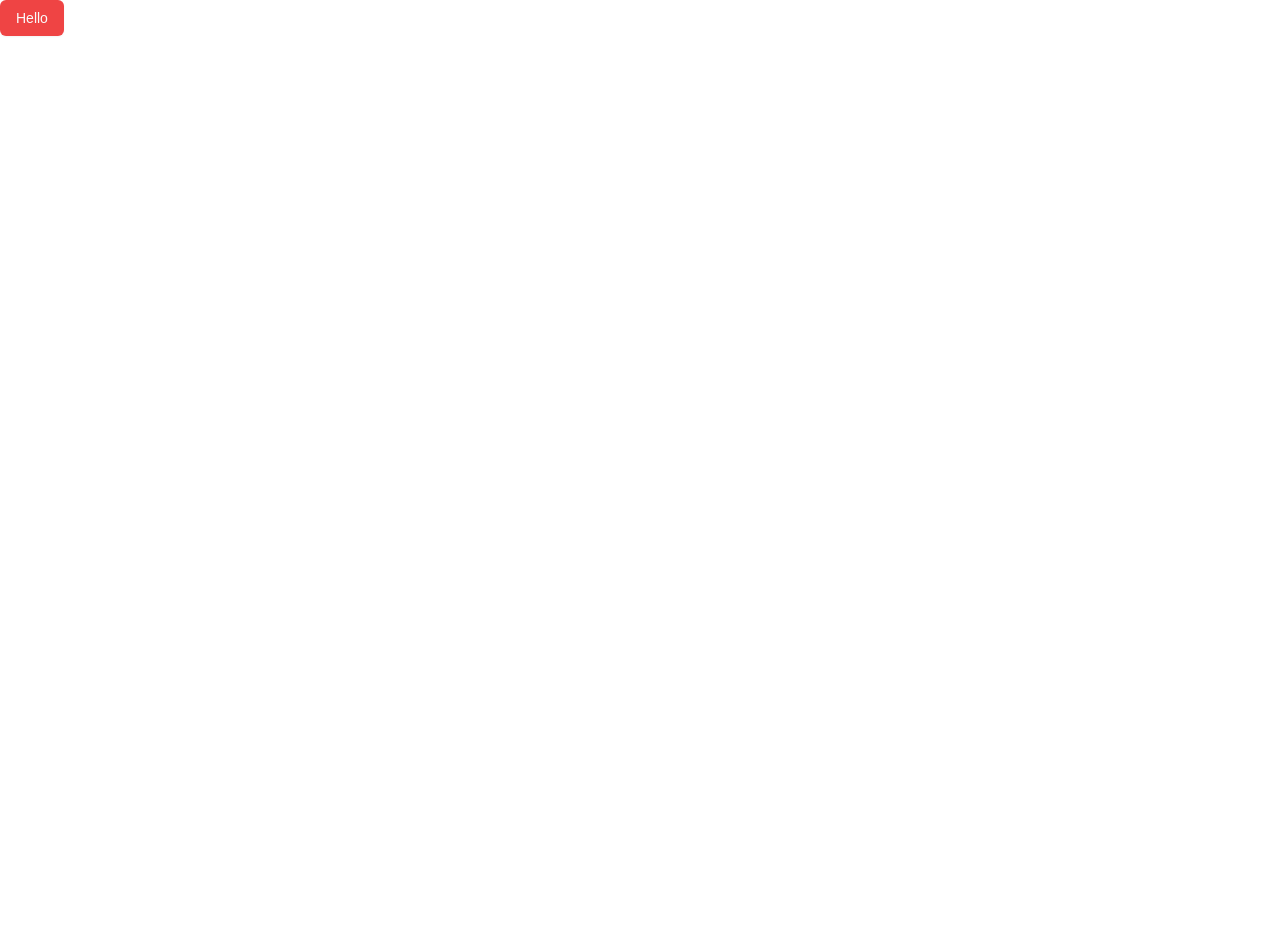
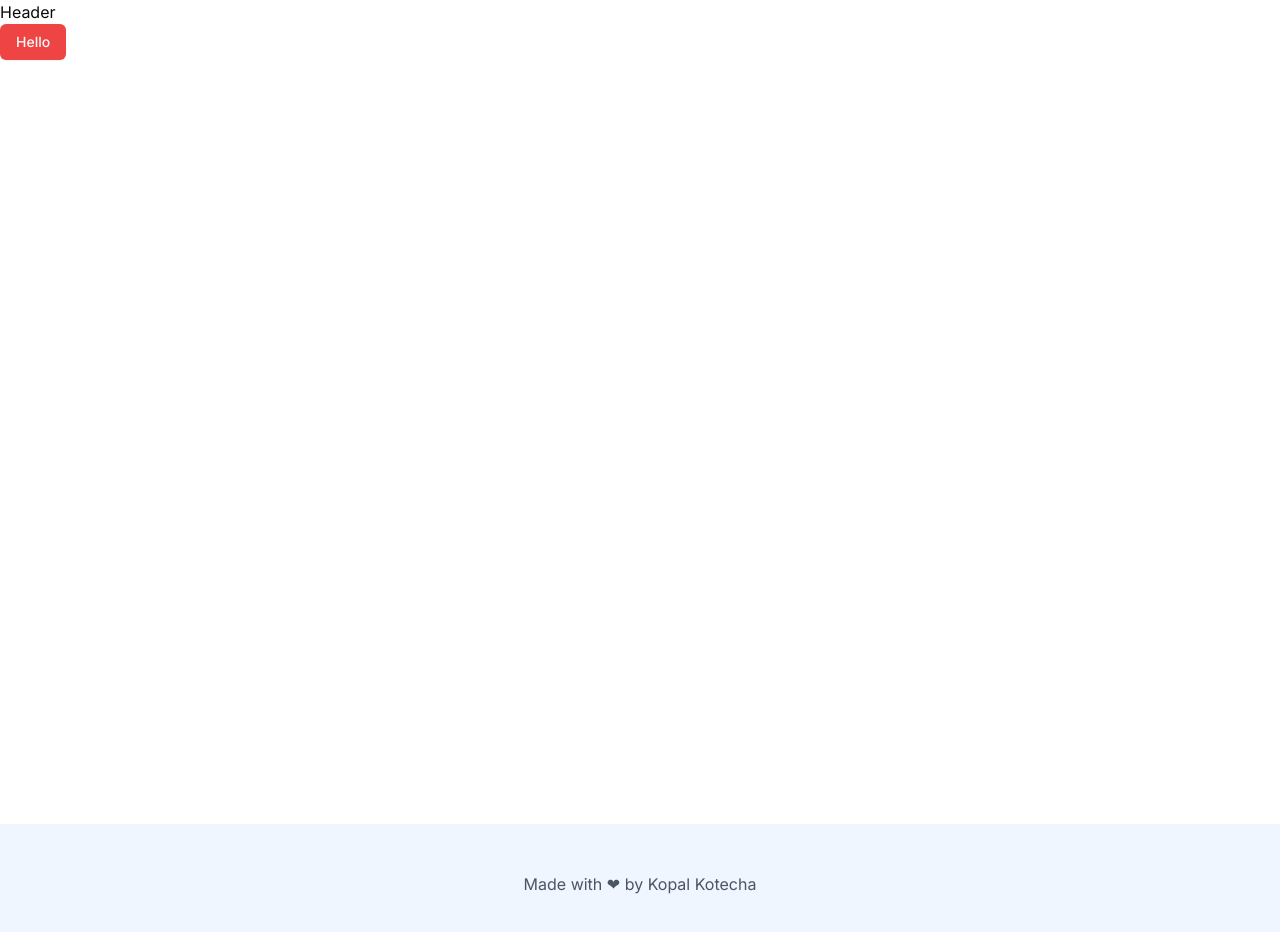
Before and after one commit to kopalkotecha/spendwise, a Next.js app: page / in a window 1280 px wide. Shown: the top 932 px of the page. Before the commit the page ends 800 px from the top, so only its background shows below. Built offline with nearby package versions, Linux system fonts and the light colour scheme.

Commit message:
initial commit

```diff
--- a/app/layout.js
+++ b/app/layout.js
@@ -1,29 +1,28 @@
-import { Geist, Geist_Mono } from "next/font/google";
+import { Inter } from "next/font/google";
 import "./globals.css";
+import Header from "@/components/header";
 
-const geistSans = Geist({
-  variable: "--font-geist-sans",
-  subsets: ["latin"],
-});
-
-const geistMono = Geist_Mono({
-  variable: "--font-geist-mono",
-  subsets: ["latin"],
-});
+const inter = Inter({ subsets: ["latin"] });
 
 export const metadata = {
-  title: "Create Next App",
-  description: "Generated by create next app",
+  title: "Spendwise",
+  description: "One Stop Finance Platform",
 };
 
 export default function RootLayout({ children }) {
   return (
     <html lang="en">
-      <body
-        className={`${geistSans.variable} ${geistMono.variable} antialiased`}
-      >
-        {children}
-      </body>
+    <body className={`${inter.className}`}>
+    <Header/>
+    <main className="min-h-screen">{children}</main>
+
+    <footer className="bg-blue-50 py-12">
+        <div className="container mx-auto px-4 text-center text-gray-600">
+            <p>Made with ❤ by Kopal Kotecha</p>
+        </div>
+    </footer>
+
+    </body>
     </html>
   );
 }
--- /dev/null
+++ b/components/header.jsx
@@ -0,0 +1,8 @@
+import React from 'react'
+
+const Header = () => {
+    return (
+        <div>Header</div>
+    )
+}
+export default Header;
```
